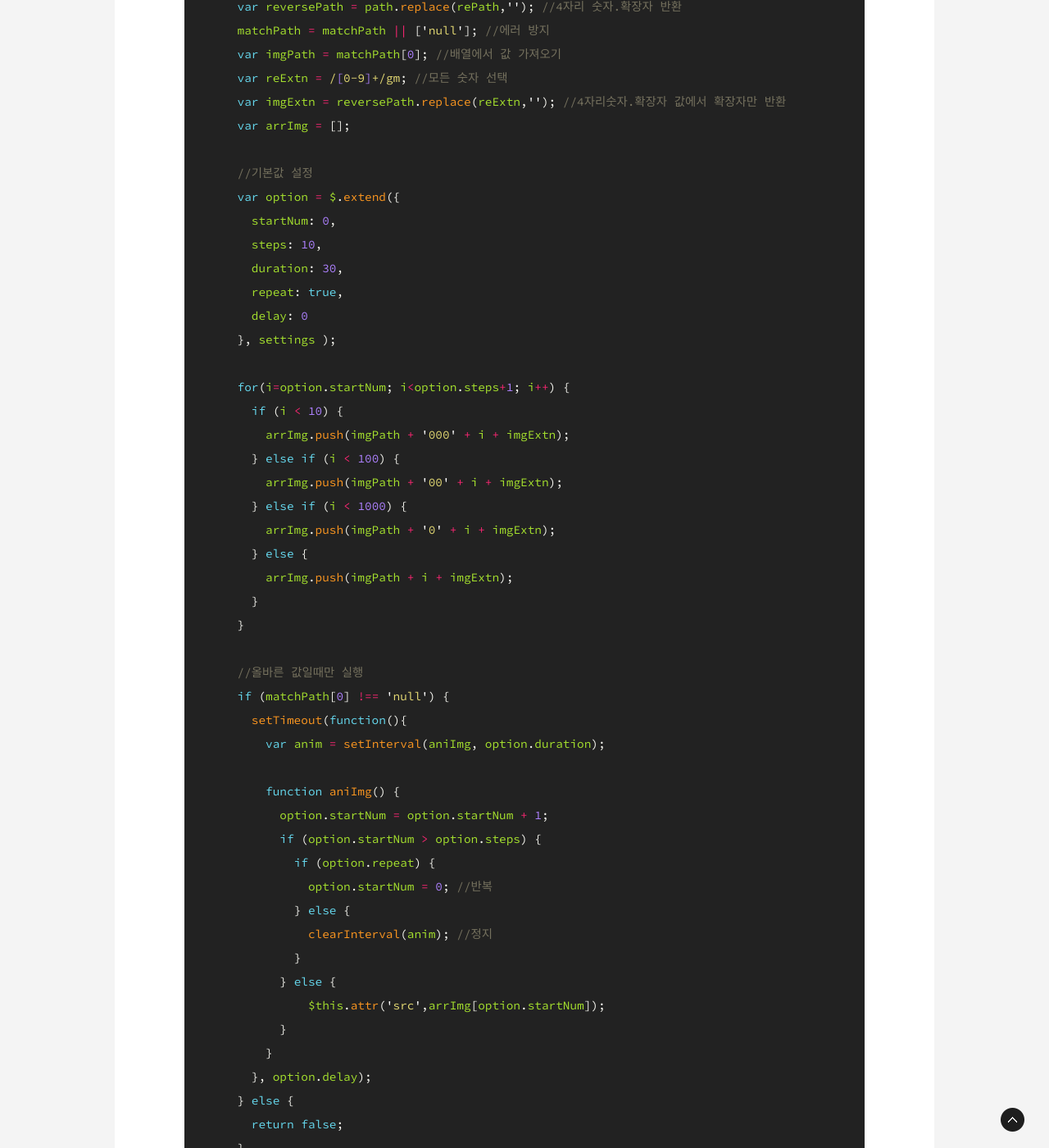
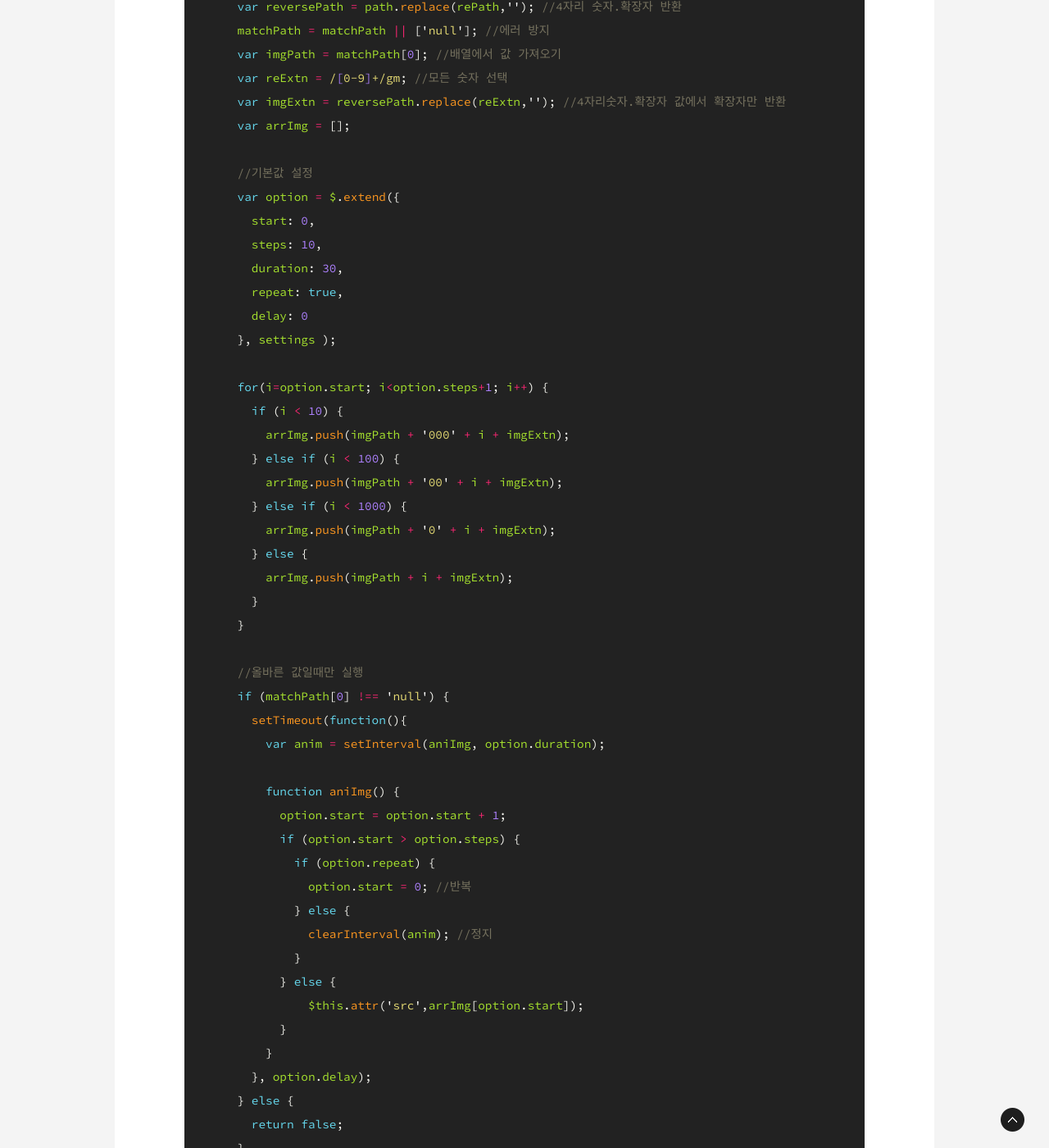
Before and after one commit to gutmate/gutmate.github.com, a Jekyll site: the page built from _posts/2017-02-25-jquery-animation.md, in a window 1280 px wide and 1400 px high, scrolled down 971 px. Shown: the whole window at 82% size. Built offline with Jekyll 4.4.1, drawn with Linux system fonts in a browser that asks for light colours; some web fonts are replaced; comment, search, counter and statistics services are not loaded; some of the changed text lies outside the part shown.

Commit message:
Update Posting about jQuery-anmation

```diff
--- a/_posts/2017-02-25-jquery-animation.md
+++ b/_posts/2017-02-25-jquery-animation.md
@@ -33,14 +33,14 @@ tags:
 
     //기본값 설정
     var option = $.extend({
-      startNum: 0,
+      start: 0,
       steps: 10,
       duration: 30,
       repeat: true,
       delay: 0
     }, settings );
 
-    for(i=option.startNum; i<option.steps+1; i++) {
+    for(i=option.start; i<option.steps+1; i++) {
       if (i < 10) {
         arrImg.push(imgPath + '000' + i + imgExtn);
       } else if (i < 100) {
@@ -58,15 +58,15 @@ tags:
         var anim = setInterval(aniImg, option.duration);
 
         function aniImg() {
-          option.startNum = option.startNum + 1;
-          if (option.startNum > option.steps) {
+          option.start = option.start + 1;
+          if (option.start > option.steps) {
             if (option.repeat) {
-              option.startNum = 0; //반복
+              option.start = 0; //반복
             } else {
               clearInterval(anim); //정지
             }
           } else {
-              $this.attr('src',arrImg[option.startNum]);
+              $this.attr('src',arrImg[option.start]);
           }
         }
       }, option.delay);
```
Also changed, not shown: other parts of _posts/2017-02-25-jquery-animation.md (+1 -1 lines).
